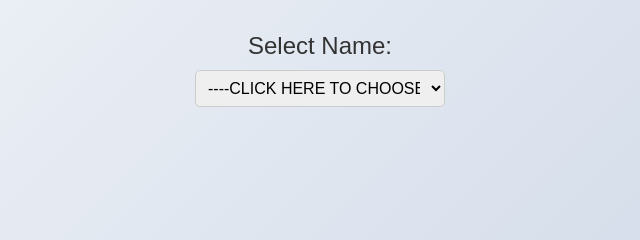
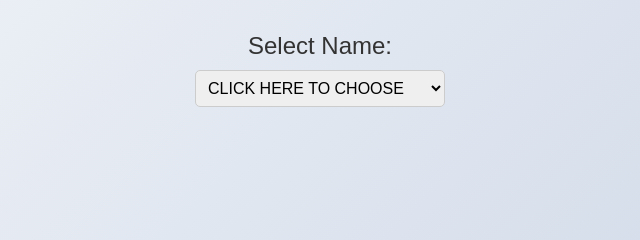
Before and after one commit to jomi08/assignment1, a plain HTML site: page resume.html in a window 1280 px wide. Shown: the part 159-399 px from the top of the page, 320-960 px from the left. Drawn offline with Linux system fonts and the light colour scheme.

Commit message:
Update resume.html

```diff
--- a/resume.html
+++ b/resume.html
@@ -22,7 +22,7 @@
         <label for="nameSelector">Select Name:</label>
         <select id="nameSelector" onchange="updateResume()">
 
-            <option value="">----CLICK HERE TO CHOOSE----</option>
+            <option value="">CLICK HERE TO CHOOSE</option>
             <option value="jo resume-4.pdf">M Jomi Maria Sijo</option>
             <option value="Resume.pdf">Annie Jaison JS</option>
             <option value="himares.pdf">Himashree S</option>
```
